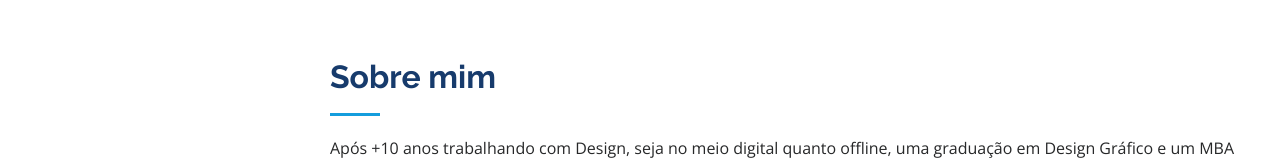
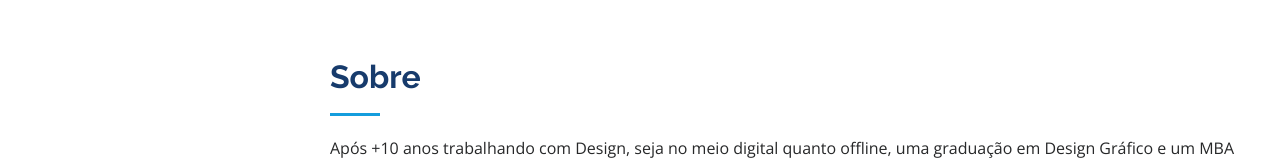
Before and after one commit to jufersp/portfolio, a plain HTML site: page index.html in a window 1280 px wide. Shown: the part 802-962 px from the top of the page. Drawn offline with nearby package versions, Linux system fonts and the light colour scheme.

Commit message:
Atualização na seção sobre

```diff
--- a/index.html
+++ b/index.html
@@ -57,7 +57,7 @@
         <section id="about" class="about">
             <div class="container">
                 <div class="section-title">
-                    <h2>Sobre mim</h2>
+                    <h2>Sobre</h2>
                     <p>Após +10 anos trabalhando com Design, seja no meio digital quanto offline, uma graduação em
                         Design Gráfico e um MBA em Estratégia e Marketing Digital, chegou o momento de me atualizar e
                         mudar de área.
```
